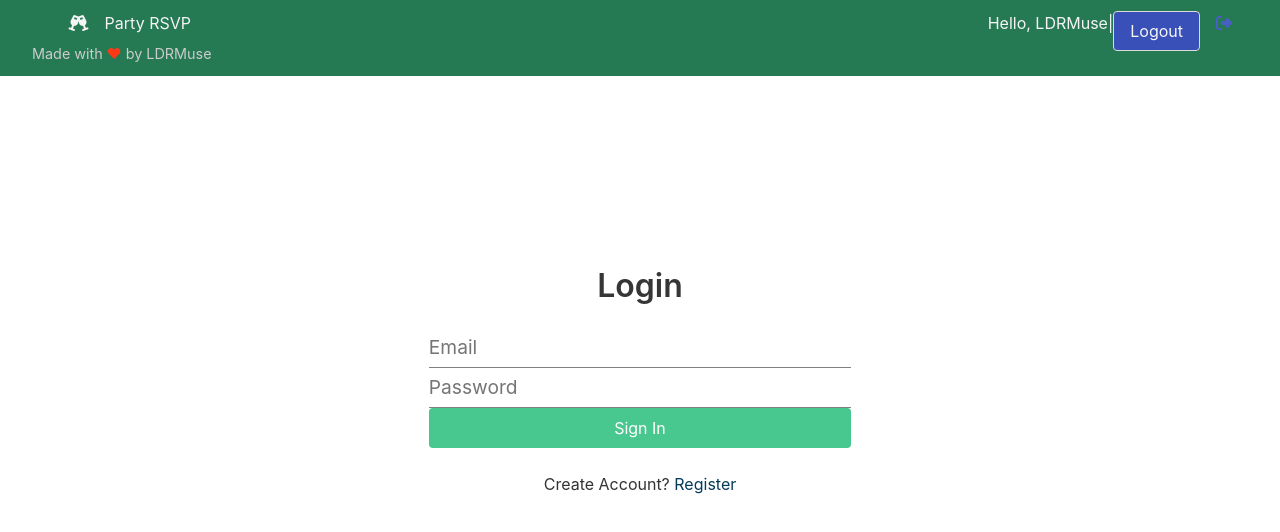
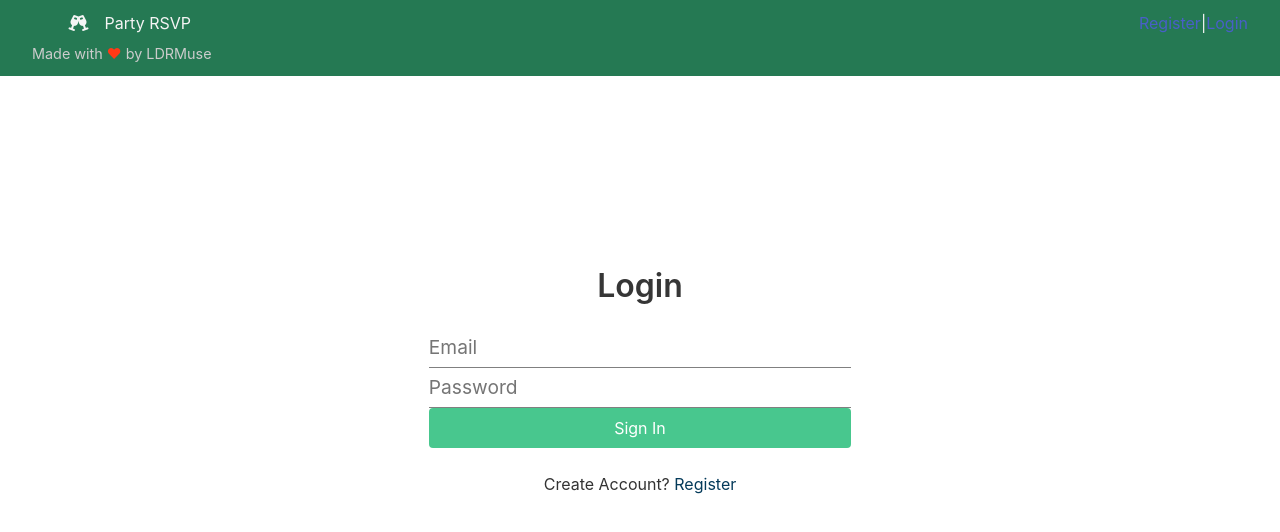
Before and after one commit to LDRMuse/rsvp-party-app, a React (Create React App) app in the folder client/: page /login in a window 1280 px wide. Shown: the top 532 px of the page. Built offline with nearby package versions, Linux system fonts and the light colour scheme.

Commit message:
:sparkles: conditional to show certain links if auth or guest

```diff
--- a/client/src/components/layouts/Navbar.js
+++ b/client/src/components/layouts/Navbar.js
@@ -1,14 +1,39 @@
-import React, {useContext} from 'react'
+import React, { useContext, Fragment } from 'react'
 import AuthContext from '../../context/authContext/AuthContext'
+import { Link } from 'react-router-dom'
 
 export const Navbar = () => {
-const { logoutUser, clearError } = useContext(AuthContext)
+  const { logoutUser, clearError, userAuth } = useContext(AuthContext)
 
-const onLogout = () => {
-  logoutUser()
-  clearError()
-}
+  const onLogout = () => {
+    logoutUser()
+    clearError()
+  }
 
+  const authLinks = (
+    <Fragment>
+      <li>Hello, LDRMuse</li>
+      <span className="sm-hide">|</span>
+      <li>
+        <a href="#!">
+          <span className="has-text-light button has-background-link-dark" onClick={onLogout}>Logout</span>
+          <i className="fas fa-sign-out-alt"></i>
+        </a>
+      </li>
+    </Fragment>
+  )
+
+  const guestLinks = (
+    <Fragment>
+      <li>
+        <Link to='/register'>Register</Link>
+      </li>
+      <span className="sm-hide">|</span>
+      <li>
+        <Link to='/login'>Login</Link>
+      </li>
+    </Fragment>
+  )
 
   return (
     <div className="navbar has-background-success-dark">
@@ -19,14 +44,7 @@ const onLogout = () => {
         <p>Made with <span>❤</span> by LDRMuse</p>
       </div>
       <ul>
-        <li>Hello, LDRMuse</li>
-        <span className="sm-hide">|</span>
-        <li>
-          <a href="#!">
-            <span className="has-text-light button has-background-link-dark" onClick={onLogout}>Logout</span>
-            <i className="fas fa-sign-out-alt"></i>
-          </a>
-        </li>
+        {userAuth ? authLinks : guestLinks}
       </ul>
     </div>
   )
```
